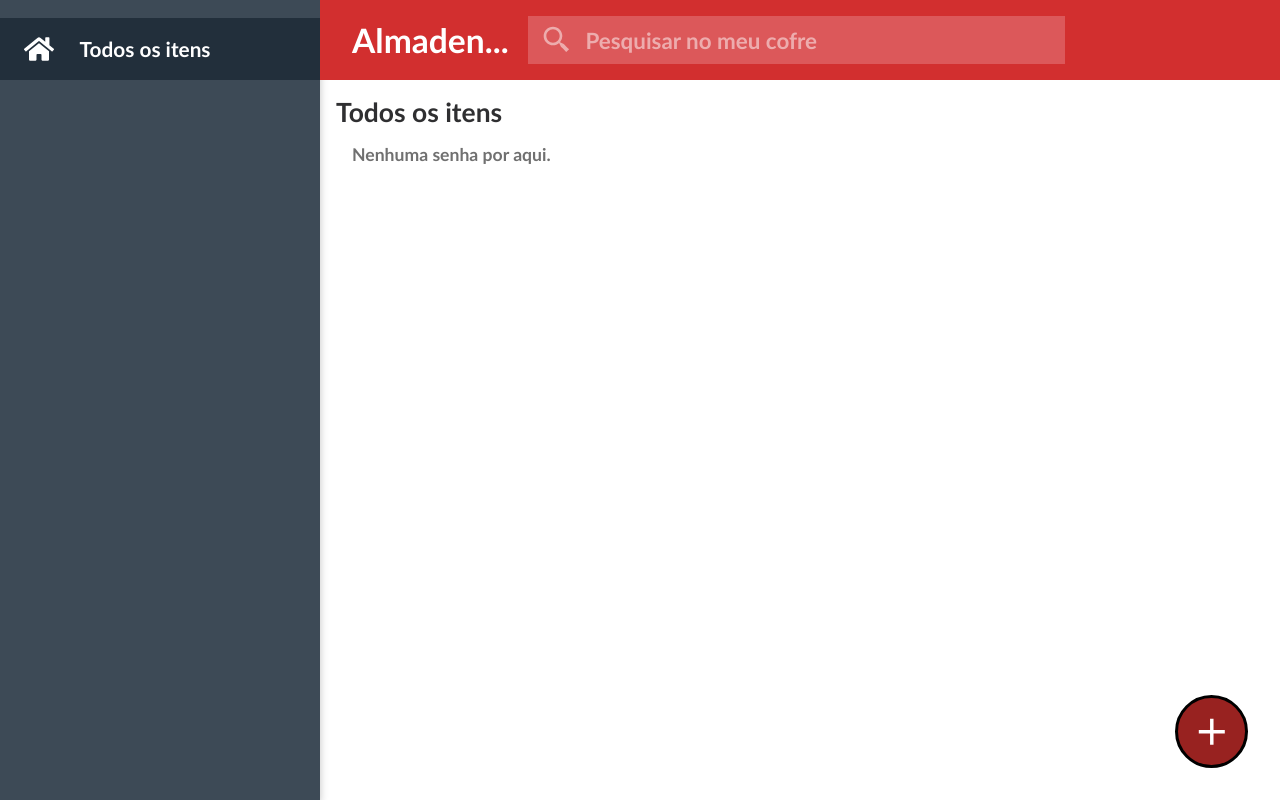
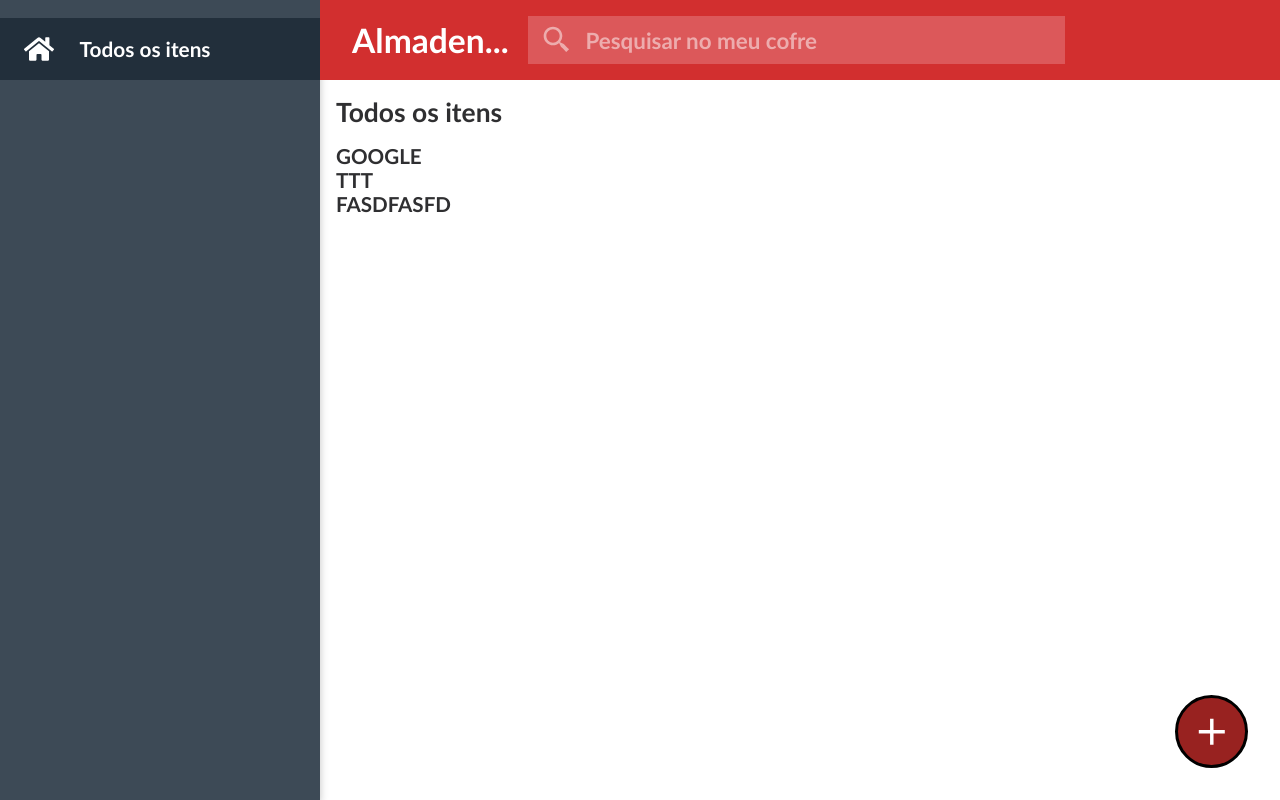
Before and after one commit to Lucky-ta/DESAFIO-CODIE, a Next.js app: page / in a window 1280 px wide. Built offline with nearby package versions, Linux system fonts and the light colour scheme; data requests are answered from the project's data file.

Commit message:
Fix conditional rendring

```diff
--- a/db.json
+++ b/db.json
@@ -18,11 +18,27 @@
     },
     {
       "url": "https://github.com/Lucky-ta/twitter2.0/blob/main/src/services/tweetApi.ts",
+      "name": "Lucas M ",
+      "file": "TTT",
+      "email": "lucmaieski@hotmail.com",
+      "password": "fasdfasf",
+      "id": 3
+    },
+    {
+      "url": "https://github.com/Lucky-ta/twitter2.0/blob/main/src/services/tweetApi.ts",
       "name": "Lucas M Marques",
-      "file": "TTT",
+      "file": "GOOGLE",
       "email": "lucmaieski@gmail.com",
-      "password": "fadfasdfa",
-      "id": 3
+      "password": "asdfafd",
+      "id": 4
+    },
+    {
+      "url": "https://github.com/Lucky-ta/twitter2.0/blob/main/src/services/tweetApi.ts",
+      "name": "Lucas M",
+      "file": "FASDFASFD",
+      "email": "lucasmaieski@gmail.com",
+      "password": "adsfadfa",
+      "id": 5
     }
   ],
   "files": [
@@ -44,6 +60,14 @@
           "email": "lucmaieski@hotmail.com",
           "password": "asdffdaf",
           "id": 2
+        },
+        {
+          "url": "https://github.com/Lucky-ta/twitter2.0/blob/main/src/services/tweetApi.ts",
+          "name": "Lucas M Marques",
+          "file": "GOOGLE",
+          "email": "lucmaieski@gmail.com",
+          "password": "asdfafd",
+          "id": 4
         }
       ],
       "id": 1675116080557
@@ -53,14 +77,28 @@
       "passwords": [
         {
           "url": "https://github.com/Lucky-ta/twitter2.0/blob/main/src/services/tweetApi.ts",
-          "name": "Lucas M Marques",
+          "name": "Lucas M ",
           "file": "TTT",
-          "email": "lucmaieski@gmail.com",
-          "password": "fadfasdfa",
+          "email": "lucmaieski@hotmail.com",
+          "password": "fasdfasf",
           "id": 3
         }
       ],
-      "id": 1675116108220
+      "id": 1675119911448
+    },
+    {
+      "fileName": "FASDFASFD",
+      "passwords": [
+        {
+          "url": "https://github.com/Lucky-ta/twitter2.0/blob/main/src/services/tweetApi.ts",
+          "name": "Lucas M",
+          "file": "FASDFASFD",
+          "email": "lucasmaieski@gmail.com",
+          "password": "adsfadfa",
+          "id": 5
+        }
+      ],
+      "id": 1675120267208
     }
   ]
 }
--- a/src/components/FileSystem/FileSystem.tsx
+++ b/src/components/FileSystem/FileSystem.tsx
@@ -1,46 +1,38 @@
 import { getAllPasswords } from "../../services/api/passwordsApi";
 import MyContext from "../../context/MyContext";
-import { useContext, useEffect } from "react";
+import { useContext, useEffect, useState } from "react";
 import * as StyledFileSysyem from "./index";
 import PasswordCard from "../PasswordsCard/PasswordCard";
 import useSWR from "swr";
+import { getFiles } from "../../services/api/filesApi";
 
-export default function FileSystem() {
-  const { files, shouldRequestPasswords, setPasswords } = useContext(MyContext);
+export default function FileSystem({ data }) {
+  return (
+    // <StyledFileSysyem.FileSystemContainer>
+    //   {keys.length <= 0 ? (
+    //     <span>Nenhuma senha por aqui.</span>
+    //   ) : (
+    //     keys.map((key) => {
+    //       return (
+    //         <StyledFileSysyem.FileSystemContainer className="fileContainer">
+    //           <span>
+    //             {key} ({files[key].length})
+    //           </span>
+    //           <StyledFileSysyem.FileSystemContainer className="fileContent">
+    //             {files[key].map((data, index) => {
+    //               return <PasswordCard index={index} cardData={data} />;
+    //             })}
+    //           </StyledFileSysyem.FileSystemContainer>
+    //         </StyledFileSysyem.FileSystemContainer>
+    //       );
+    //     })
+    //   )}
 
-  const { data, error, isLoading } = useSWR("/", () => getAllPasswords());
-  console.log(data);
-
-  useEffect(() => {
-    if (!error) {
-      setPasswords(data);
-    }
-  }, [shouldRequestPasswords]);
-
-  const keys = Object.keys(files);
-
-  return (
-    <StyledFileSysyem.FileSystemContainer>
-      {keys.length <= 0 ? (
-        <span>Nenhuma senha por aqui.</span>
-      ) : (
-        keys.map((key) => {
-          return (
-            <StyledFileSysyem.FileSystemContainer className="fileContainer">
-              <span>
-                {key} ({files[key].length})
-              </span>
-              <StyledFileSysyem.FileSystemContainer className="fileContent">
-                {files[key].map((data, index) => {
-                  return <PasswordCard index={index} cardData={data} />;
-                })}
-              </StyledFileSysyem.FileSystemContainer>
-            </StyledFileSysyem.FileSystemContainer>
-          );
-        })
-      )}
-      {error && <div>failed to load</div>}
-      {isLoading && <div>Loading...</div>}
-    </StyledFileSysyem.FileSystemContainer>
+    // </StyledFileSysyem.FileSystemContainer>
+    <div>
+      {data.map(({ fileName }) => {
+        return <h3>{fileName}</h3>;
+      })}
+    </div>
   );
 }
--- a/src/pages/index.tsx
+++ b/src/pages/index.tsx
@@ -3,7 +3,7 @@ import LeftOptions from "../components/LeftOptions/LeftOptions";
 import * as StyledButton from "../components/Buttons/index";
 import ModalComponent from "../components/Modal/Modal";
 import * as GlobalContainer from "../styles/global";
-import { useContext, useState } from "react";
+import { useContext, useState, useEffect } from "react";
 import MyContext from "../context/MyContext";
 import { IoMdAdd } from "react-icons/io";
 import FileSystem from "../components/FileSystem/FileSystem";
@@ -14,9 +14,11 @@ import { addPasswordToFile } from "../utils/fileSystemFunctions";
 import { getFiles } from "../services/api/filesApi";
 
 export default function Home() {
-  const { files, setShouldRequestPasswords } = useContext(MyContext);
+  const { files, setShouldRequestPasswords, shouldRequestPasswords } =
+    useContext(MyContext);
   const [isModalOpen, setIsModalOpen] = useState(false);
   const [formError, setFormError] = useState("");
+  const [data, setData] = useState([]);
 
   const handleSubmit = async (data: DataShape) => {
     const validationResult = await validateForm(data);
@@ -26,9 +28,9 @@ export default function Home() {
     } else {
       const result = await createPassword(data);
 
-      addPasswordToFile(result.file, result);
+      await addPasswordToFile(result.file, result);
       setIsModalOpen(false);
-      return setShouldRequestPasswords(true);
+      return setShouldRequestPasswords(!shouldRequestPasswords);
     }
   };
 
@@ -40,6 +42,14 @@ export default function Home() {
     setIsModalOpen(false);
   };
 
+  useEffect(() => {
+    const fetchData = async () => {
+      const response = await getFiles();
+      setData(response);
+    };
+    fetchData();
+  }, [shouldRequestPasswords]);
+
   return (
     <GlobalContainer.GlobalContainer>
       <LeftOptions />
@@ -47,7 +57,7 @@ export default function Home() {
         <HeaderComponent />
         <GlobalContainer.GlobalContainer className="third">
           <h2>Todos os itens</h2>
-          <FileSystem />
+          <FileSystem data={data} />
         </GlobalContainer.GlobalContainer>
       </GlobalContainer.GlobalContainer>
       <ModalComponent
--- a/src/services/api/filesApi.ts
+++ b/src/services/api/filesApi.ts
@@ -6,8 +6,7 @@ export const getFiles = async () => {
       const response = await AXIOS_API.get('/files');
       return response.data;
     } catch (error) {
-      console.error(error);
-      return [];
+      return error.message;
     }
   };
 
--- a/src/utils/fileSystemFunctions.ts
+++ b/src/utils/fileSystemFunctions.ts
@@ -5,15 +5,12 @@ export const addPasswordToFile = async (fileName: string, password: DataShape) =
   const allFiles = await getFiles();
   const isFileExists = allFiles.filter((file) => file.fileName === fileName);
 
-  console.log(isFileExists);
-
   if (isFileExists.length !== 0) {
     const result = await addPassword(fileName, password);
-    return console.log("adicionado: ", result);
-
+    return result;
   }
   const result = await createFile(password)
-  return console.log("criado: ", result);
+  return result;
 
 };
 
```
